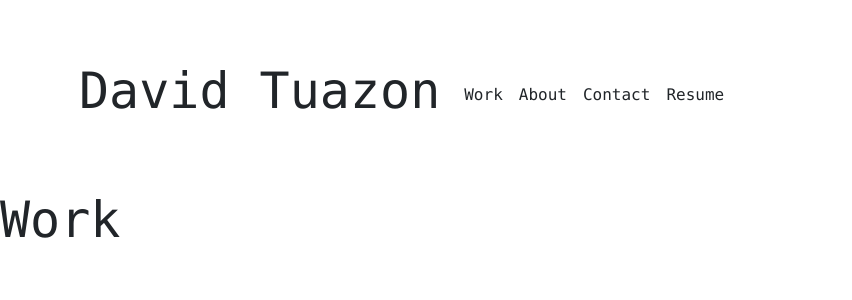
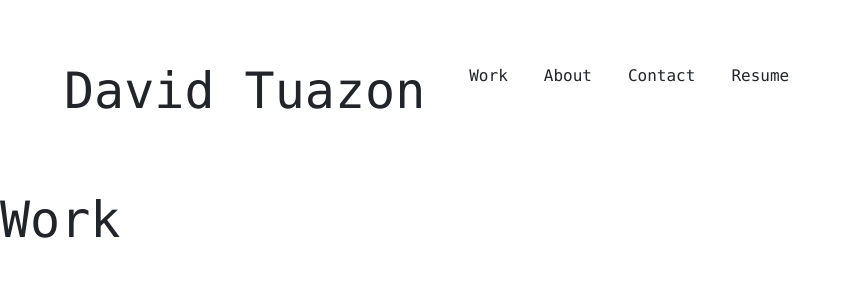
Before and after one commit to dvtuazon/portfoliowebsite, a React (Create React App) app: page /work in a window 1280 px wide. Shown: the top 300 px of the page, without its empty margins (0-852 px from the left). Built offline with nearby package versions, Linux system fonts and the light colour scheme.

Commit message:
working routers

```diff
--- a/src/App.css
+++ b/src/App.css
@@ -79,3 +79,12 @@ h1 {
 .top-bar {
   border-bottom: grey 1px solid;
 }
+
+.nav-link {
+  margin-left: 20px;
+}
+
+.nav-link:hover {
+  transform: translateY(-5px) scale(1.1);
+  text-decoration: underline solid rgb(91, 88, 255) 3px;
+}
--- a/src/App.js
+++ b/src/App.js
@@ -1,6 +1,6 @@
 import React, { Component } from 'react';
 import Main from './components/MainComponent';
-import { BrowserRouter as Router, Route, Link } from 'react-router-dom';
+import { BrowserRouter } from 'react-router-dom';
 import './App.css';
 
 class App extends Component {
@@ -10,7 +10,7 @@ class App extends Component {
         this.state = {
             title: 'David Tuazon',
             headerLinks: [
-                { title: 'Work', path: '/'},
+                { title: 'Work', path: '/work'},
                 { title: 'About', path: '/about'},
                 { title: 'Contact', path: '/contact'},
                 { title: 'Resume', path: '/resume'}
@@ -22,9 +22,11 @@ class App extends Component {
     }
     render() {
         return (
-            <Router>
-                <Main />
-            </Router>
+            <BrowserRouter>
+                <div>
+                    <Main />
+                </div>
+            </BrowserRouter>
         );
     };
 }
--- a/src/components/HeaderComponent.js
+++ b/src/components/HeaderComponent.js
@@ -26,31 +26,29 @@ class Header extends Component {
                         <NavbarToggler onClick={this.toggleNav} />
                         <Collapse isOpen={this.state.isNavOpen} navbar>
                             <Nav navbar>
-                                <div className="container-fluid">
                                 <NavbarBrand>
                                     <h1>David Tuazon</h1>
                                 </NavbarBrand>
                                 <NavItem>
-                                        <NavLink className="nav-link" to="/work">
+                                    <NavLink className="nav-link" href="/work">
                                         Work
                                     </NavLink>
                                 </NavItem>
                                 <NavItem>
-                                        <NavLink className="nav-link" to="/about">
+                                    <NavLink className="nav-link" href="/about">
                                         About
                                     </NavLink>
                                 </NavItem>
                                 <NavItem>
-                                        <NavLink className="nav-link" to="/contact">
+                                    <NavLink className="nav-link" href="/contact">
                                         Contact
                                     </NavLink>
                                 </NavItem>
                                 <NavItem>
-                                        <NavLink className="nav-link" to="/resume">
+                                    <NavLink className="nav-link" href="/resume">
                                         Resume
                                     </NavLink>
                                 </NavItem>
-                                </div>
                             </Nav>
                         </Collapse>
                     </Navbar>
```
Lines whose indentation alone changed are shown as unchanged.
